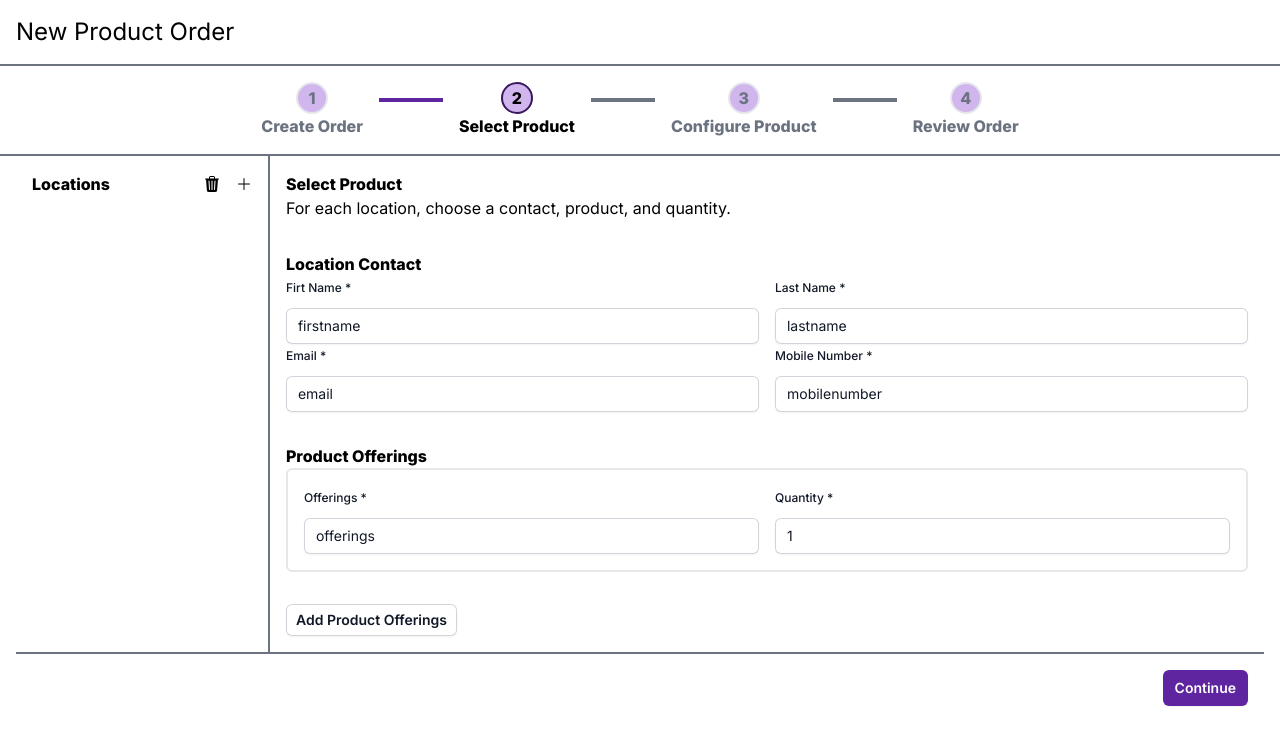
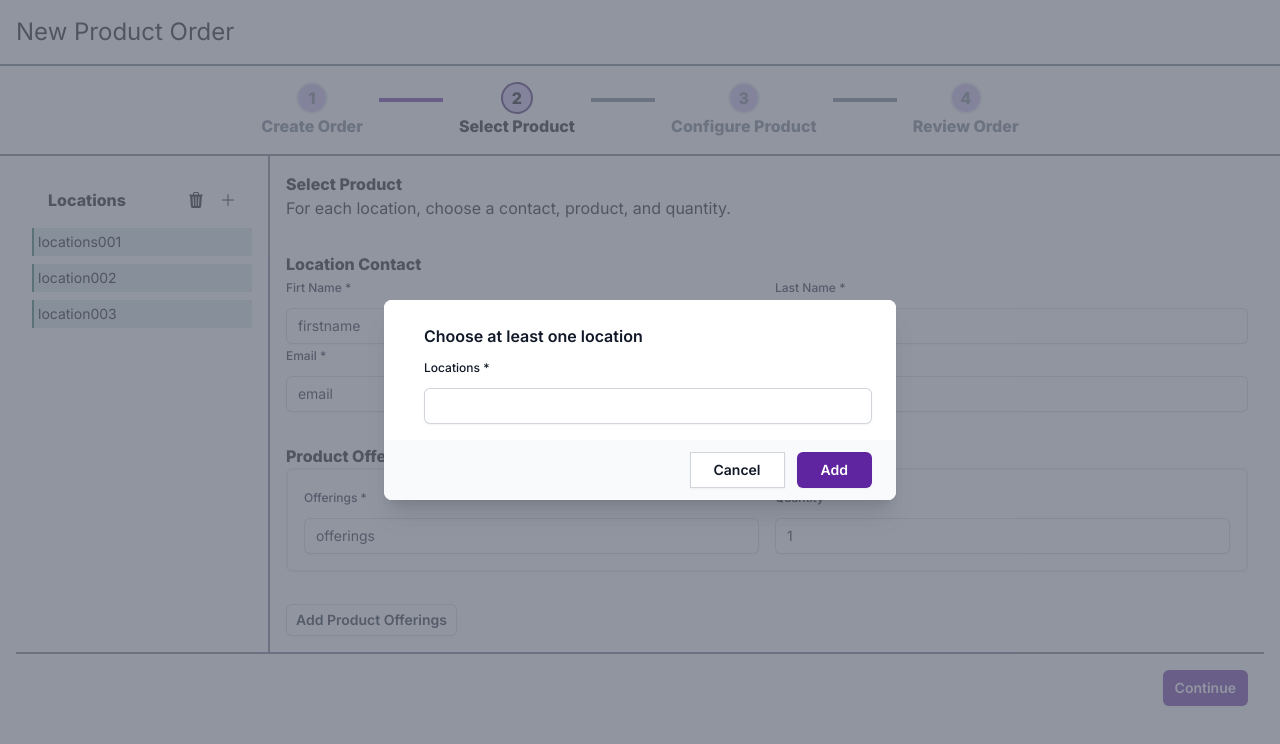
Before and after one commit to DXCteam2023/dxc-pfe-project, a Next.js app in the folder client/: page /customer-order/new/select-product in a window 1280 px wide. Both pictures are taken after a click on the icon 243 px from the left and 184 px from the top of the page. Shown: the top 744 px of the page. Built offline with nearby package versions, Linux system fonts and the light colour scheme.

Commit message:
add location modal and fix number inputs

```diff
--- /dev/null
+++ b/client/app/(auth)/customer-order/new/components/LocationModal.tsx
@@ -0,0 +1,71 @@
+import React, { useState } from "react";
+import InputText from "./InputText";
+
+export default function LocationModal({
+  onAdd,
+  onCancel,
+}: {
+  onAdd: (newLocation: string) => void;
+  onCancel: () => void;
+}) {
+  const [value, setValue] = useState("");
+
+  const handleOnAdd = () => {
+    onAdd(value);
+  };
+
+  return (
+    <div
+      className="relative z-10"
+      aria-labelledby="modal-title"
+      role="dialog"
+      aria-modal="true"
+    >
+      <div className="fixed inset-0 bg-gray-500 bg-opacity-75 transition-opacity"></div>
+
+      <div className="fixed inset-0 z-10 overflow-y-auto">
+        <div className="flex min-h-full items-end justify-center p-4 text-center sm:items-center sm:p-0">
+          <div className="relative transform overflow-hidden rounded-lg bg-white text-left shadow-xl transition-all sm:my-8 sm:w-full sm:max-w-lg">
+            <div className="bg-white px-4 pb-4 pt-5 sm:p-6 sm:pb-4">
+              <div className="sm:flex sm:items-start">
+                <div className="mt-3 text-center sm:ml-4 sm:mt-0 sm:text-left w-full">
+                  <h3
+                    className="text-base font-semibold leading-6 text-gray-900"
+                    id="modal-title"
+                  >
+                    Choose at least one location
+                  </h3>
+                  <div className="mt-2">
+                    <InputText
+                      slug="locations"
+                      title="Locations"
+                      required={true}
+                      value={value}
+                      onChange={setValue}
+                    />
+                  </div>
+                </div>
+              </div>
+            </div>
+            <div className="bg-gray-50 px-4 py-3 sm:flex sm:flex-row-reverse sm:px-6">
+              <button
+                type="button"
+                className="inline-flex w-full justify-center rounded-md bg-[#5f249f] px-6 py-2 text-sm font-semibold text-white shadow-sm hover:bg-[#5f249ff0] sm:ml-3 sm:w-auto"
+                onClick={handleOnAdd}
+              >
+                Add
+              </button>
+              <button
+                type="button"
+                className="mt-3 inline-flex w-full justify-center rounded-mdv bg-white px-6 py-2 text-sm font-semibold text-gray-900 shadow-sm ring-1 ring-inset ring-gray-300 hover:bg-gray-50 sm:mt-0 sm:w-auto"
+                onClick={onCancel}
+              >
+                Cancel
+              </button>
+            </div>
+          </div>
+        </div>
+      </div>
+    </div>
+  );
+}
--- a/client/app/(auth)/customer-order/new/configure-product/page.tsx
+++ b/client/app/(auth)/customer-order/new/configure-product/page.tsx
@@ -17,13 +17,25 @@ export default function ConfigureProduct() {
   };
 
   const handleMonthlyRecurringChangesPerUnitOnChange = (value: string) => {
-    myContext.setMonthlyRecurringChangesPerUnit(parseInt(value));
+    let tamp = value;
+    if (value == "") {
+      tamp = "1";
+    }
+    myContext.setMonthlyRecurringChangesPerUnit(parseInt(tamp));
   };
   const handleTotalPriceOnChange = (value: string) => {
-    myContext.setTotalPrice(parseInt(value));
+    let tamp = value;
+    if (value == "") {
+      tamp = "1";
+    }
+    myContext.setTotalPrice(parseInt(tamp));
   };
   const handleNoneRecuringChangesPerUnitOnChange = (value: string) => {
-    myContext.setNoneRecuringChangesPerUnit(parseInt(value));
+    let tamp = value;
+    if (value == "") {
+      tamp = "1";
+    }
+    myContext.setNoneRecuringChangesPerUnit(parseInt(tamp));
   };
 
   return (
--- a/client/app/(auth)/customer-order/new/context/new-customer-order-context.tsx
+++ b/client/app/(auth)/customer-order/new/context/new-customer-order-context.tsx
@@ -17,6 +17,8 @@ type NewCustomerOrderContextType = {
   setMobilenumber: React.Dispatch<React.SetStateAction<string>>;
   offerings: string;
   setOfferings: React.Dispatch<React.SetStateAction<string>>;
+  locations: Array<string>;
+  setLocations: React.Dispatch<React.SetStateAction<Array<string>>>;
   // STEP 3
   quantity: number;
   setQuantity: React.Dispatch<React.SetStateAction<number>>;
@@ -59,6 +61,11 @@ const NewCustomerOrderContextProvider = ({
   const [mobilenumber, setMobilenumber] = useState("mobilenumber");
   const [offerings, setOfferings] = useState("offerings");
   const [quantity, setQuantity] = useState(1);
+  const [locations, setLocations] = useState([
+    "locations001",
+    "location002",
+    "location003",
+  ]);
   // STEP 3
   const [number, setNumber] = useState("number");
   const [location, setLocation] = useState("location");
@@ -94,6 +101,8 @@ const NewCustomerOrderContextProvider = ({
         setOfferings,
         quantity,
         setQuantity,
+        locations,
+        setLocations,
         // STEP 3
         number,
         setNumber,
--- a/client/app/(auth)/customer-order/new/select-product/page.tsx
+++ b/client/app/(auth)/customer-order/new/select-product/page.tsx
@@ -5,30 +5,68 @@ import { BsFillTrash3Fill, BsPlusLg } from "react-icons/bs";
 import InputText from "../components/InputText";
 import SubLayout from "../components/SubLayout";
 import { NewCustomerOrderContext } from "../context/new-customer-order-context";
-import { useContext } from "react";
+import { useContext, useState } from "react";
+import LocationModal from "../components/LocationModal";
 
 export default function SelectProduct() {
   const route = useRouter();
 
   const myContext = useContext(NewCustomerOrderContext);
 
+  const [showNewLocationModal, setShowNewLocationModal] = useState(false);
+
   const handleContinueOnClick = () => {
     route.push("/customer-order/new/configure-product");
   };
 
   const handleQuantityOnChange = (value: string) => {
-    myContext.setQuantity(parseInt(value));
+    let tamp = value
+    if(value==''){
+      tamp = '1'
+    }
+    myContext.setQuantity(parseInt(tamp));
   };
 
+  const handleLocationOnAdd = (newLocation: string) => {
+    const tamp = myContext.locations.concat([newLocation]);
+    myContext.setLocations(tamp);
+    setShowNewLocationModal(false);
+  };
+
+  const handleLocationOnCancel = () => {
+    setShowNewLocationModal(false);
+  };
+
+  const handleAddLocationOnClick = () => {
+    setShowNewLocationModal(true);
+  };
   return (
     <SubLayout
       leftChildren={
-        <div className="flex gap-4 justify-between items-center">
-          <h4 className="font-extrabold">Locations</h4>
-          <span className="flex gap-4 justify-between items-center">
-            <BsFillTrash3Fill className="cursor-pointer" />
-            <BsPlusLg className="cursor-pointer" />
-          </span>
+        <div className="flex flex-col">
+          {showNewLocationModal && (
+            <LocationModal
+              onAdd={handleLocationOnAdd}
+              onCancel={handleLocationOnCancel}
+            />
+          )}
+          <div className="flex gap-4 justify-between items-center p-4">
+            <h4 className="font-extrabold">Locations</h4>
+            <span className="flex gap-4 justify-between items-center">
+              <BsFillTrash3Fill className="cursor-pointer" />
+              <BsPlusLg
+                className="cursor-pointer"
+                onClick={handleAddLocationOnClick}
+              />
+            </span>
+          </div>
+          <div className="flex flex-col gap-2">
+            {myContext.locations.map((location) => (
+              <div className="text-sm p-1 border-l-2 border-l-[#2c755e] bg-[#daeae7]">
+                {location}
+              </div>
+            ))}
+          </div>
         </div>
       }
       rightChildren={
```
